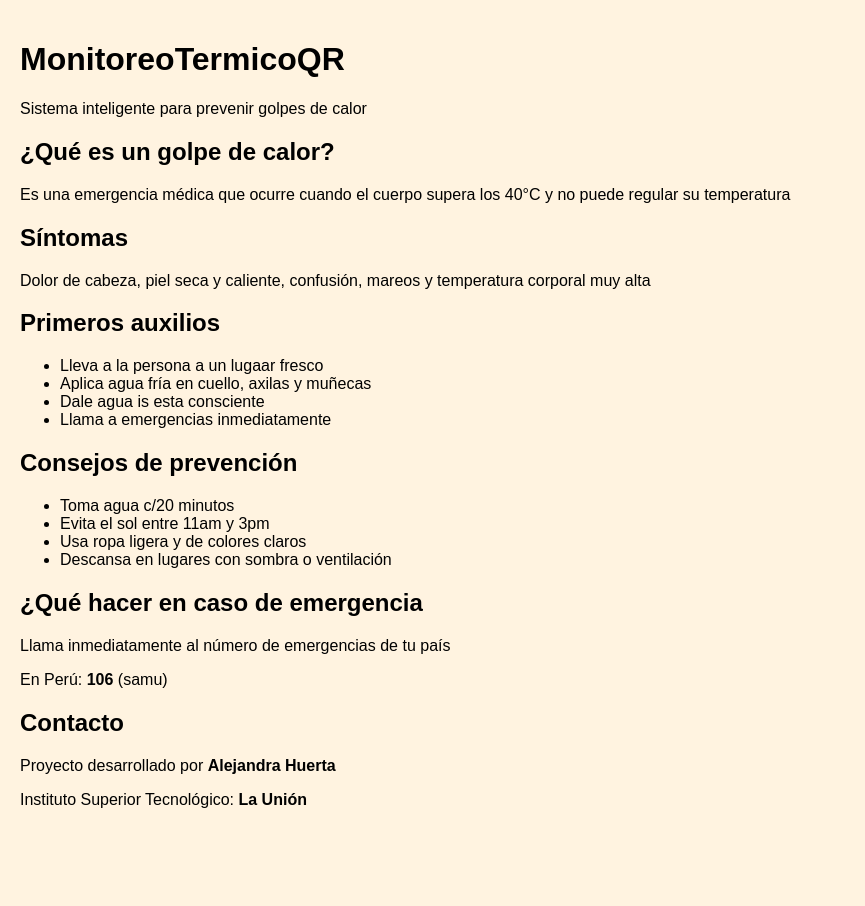
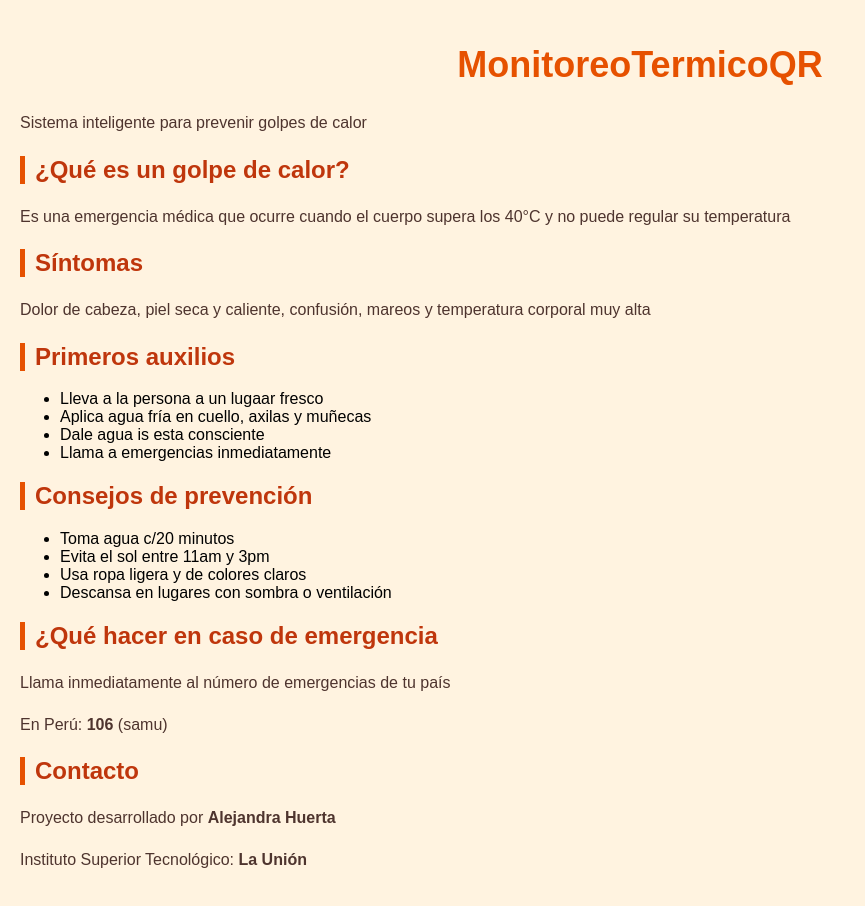
Before and after one commit to luzhuerta8926-glitch/MonitoreoTermicoQR, a plain HTML site: page index.html in a window 1280 px wide. Shown: the whole page, without its empty margins (0-865 px from the left). Before the commit the page ends 845 px from the top, so only its background shows below. Drawn offline with Linux system fonts and the light colour scheme.

Commit message:
Update index.html

```diff
--- a/index.html
+++ b/index.html
@@ -11,6 +11,20 @@
       font-family: Arial, sans-serif;
       margin: 0;
       padding: 20px;
+    }
+    h1 {
+      color: #e65100;
+      text-align: center;
+      font-size: 36px;
+    }
+    h2 {
+      color: #bf360c;
+      border-left: 5px solid #e65100;
+      padding-left: 10px;
+     }
+    p {
+      color: #4e342e;
+      line-height: 1.6;
     }
   </style>
   </head>
```
